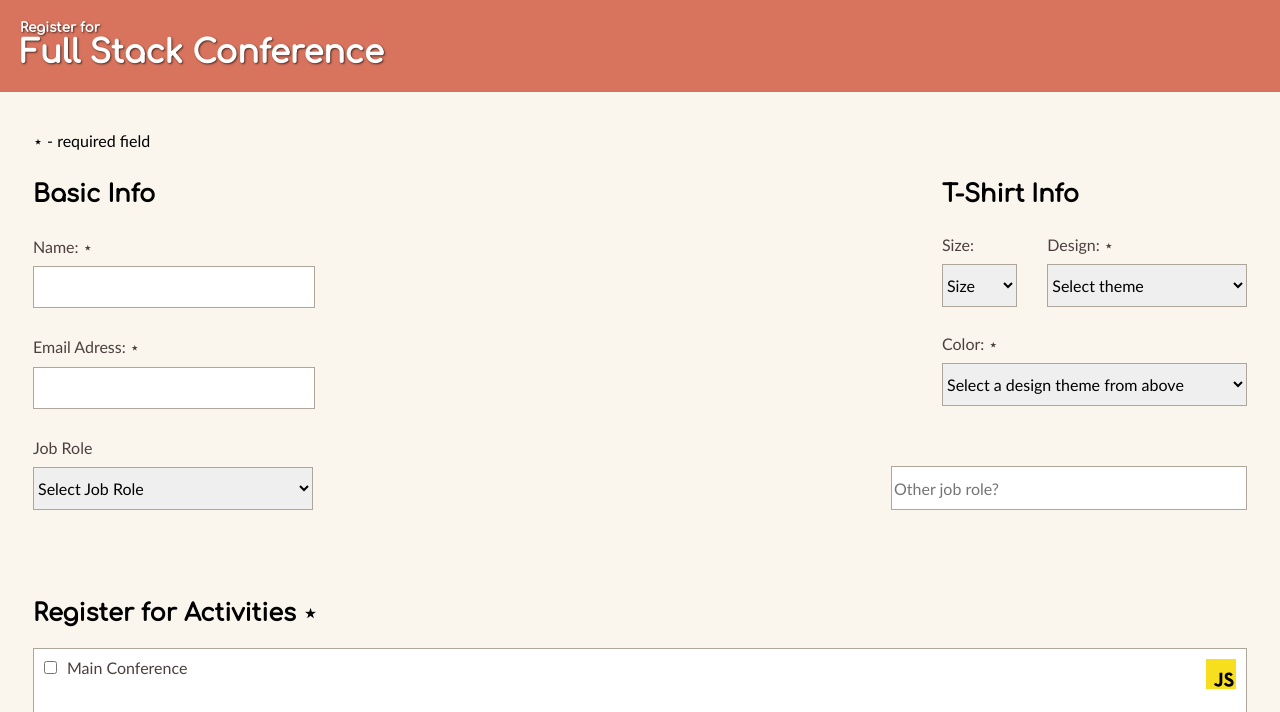
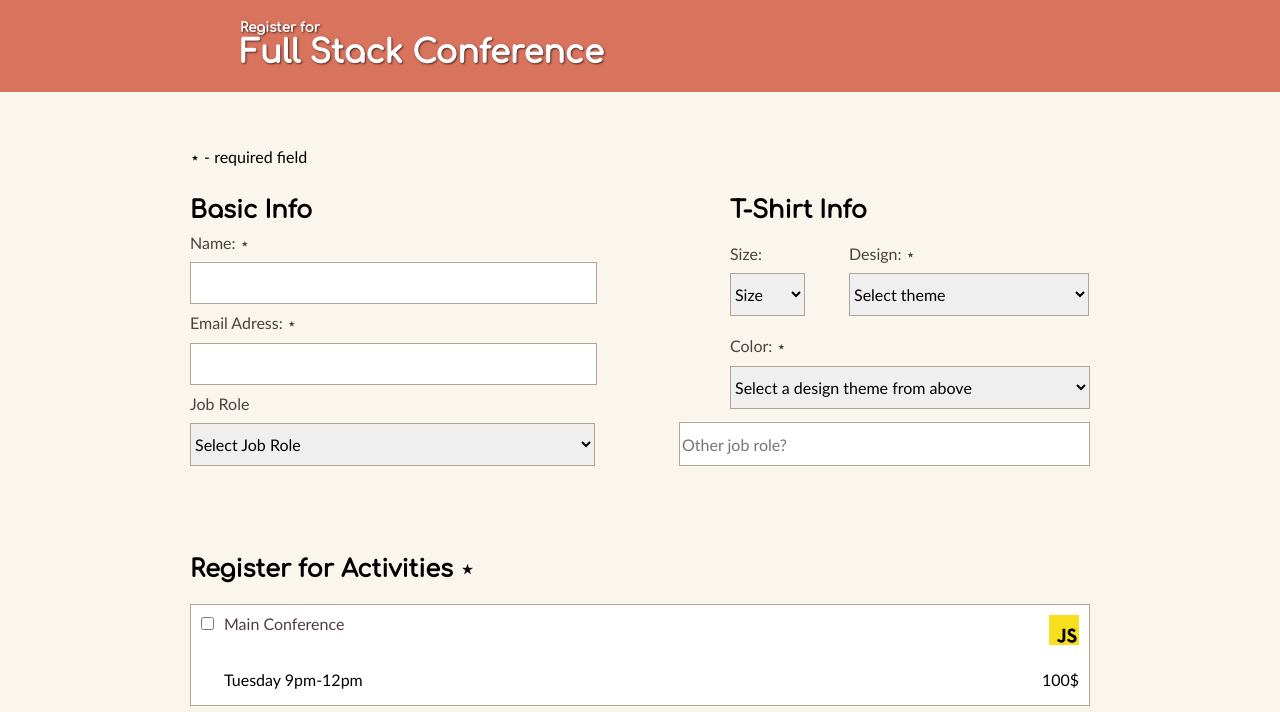
Before and after one commit to flcristian/flexbox-forms-after-mockup, a plain HTML site: page index.html in a window 1280 px wide. Shown: the top 712 px of the page. Drawn offline with Linux system fonts and the light colour scheme.

Commit message:
Centered elements.

```diff
--- a/index.html
+++ b/index.html
@@ -12,8 +12,10 @@
 </head>
 <body>
     <header class="header-container">
-        <h3 class="header-text">Register for</h3>
-        <h1 class="header-title">Full Stack Conference</h1>
+        <section class="header-item">
+            <h3 class="header-text">Register for</h3>
+            <h1 class="header-title">Full Stack Conference</h1>
+        </section>
     </header>
 
     <section class="form-container">
--- a/style/style.css
+++ b/style/style.css
@@ -7,6 +7,9 @@ h1,h2,h3{
 }
 
 body{
+    display: flex;
+    flex-direction: column;
+    align-items: center;
     background-color: #faf6ed;
 }
 
@@ -20,9 +23,15 @@ label{
     display: flex;
     flex-direction: column;
     justify-content: center;
+    align-items: center;
     gap: 0;
+    width: 100%;
     background-color: #d8735d;
     padding: 20px;
+}
+
+.header-item{
+    width: 800px;
 }
 
 .header-text{
@@ -41,6 +50,7 @@ label{
 /* FORM */
 
 .form-container{
+    width: 900px;
     margin: 40px 33px 200px 33px;
 }
 
@@ -63,7 +73,7 @@ label{
     width: 50%;
     display: flex;
     flex-direction: column;
-    gap: 30px;
+    gap: 10px;
     padding: 0;
     margin: 0;
 }
@@ -73,7 +83,7 @@ label{
 .basic-info-item > input{
     outline: none;
     border: 1px rgb(175, 166, 155) solid;
-    width: 280px;
+    width: 90%;
     height: 40px;
     padding: 0;
 }
@@ -108,7 +118,7 @@ label{
     outline: none;
     border: 1px rgb(175, 166, 155) solid;
     height: 43px;
-    width: 280px;
+    width: 90%;
 }
 
 /* T-SHIRT */
@@ -123,7 +133,7 @@ label{
     display: flex;
     flex-direction: row;
     flex-wrap: wrap;
-    width: 305px;
+    width: 80%;
     gap: 20px;
     padding: 0;
     margin: 0;
@@ -169,12 +179,16 @@ label{
     display: block;
 }
 
+.tshirt-info-design{
+    width: 50%;
+}
+
 .tshirt-info-design-label{
     margin-bottom: 10px;
 }
 
 .tshirt-info-design-select{
-    width: 200px;
+    width: 240px;
 }
 
 .tshirt-info-color-item{
@@ -194,7 +208,7 @@ label{
     outline: none;
     border: 1px rgb(175, 166, 155) solid;
     height: 40px;
-    width: 350px;
+    width: 90%;
 }
 
 /* ACTIVITIES  SECTION */
@@ -212,7 +226,7 @@ label{
 
 .activities-item{
     display: flex;
-    width: 40vw;
+    width: 45%;
     margin-top: 20px;
     gap: 10px;
     border: 1px rgb(175, 166, 155) solid;
```
